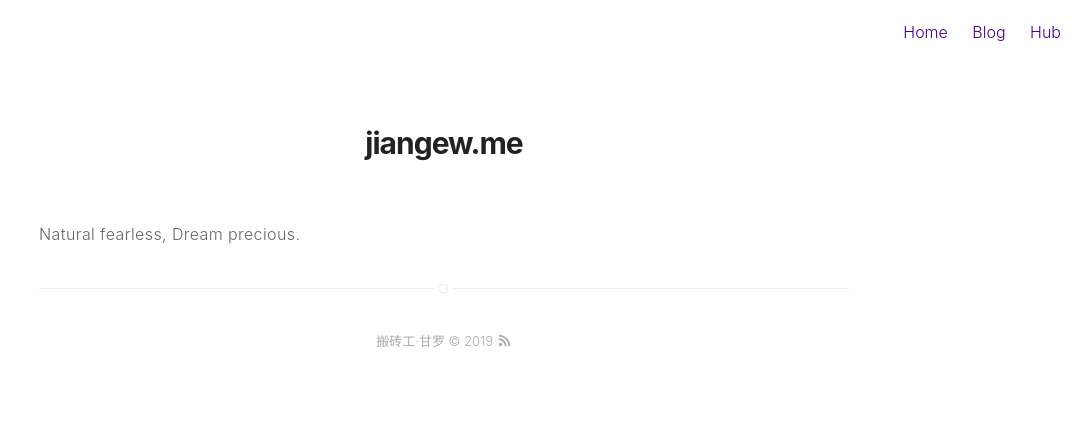
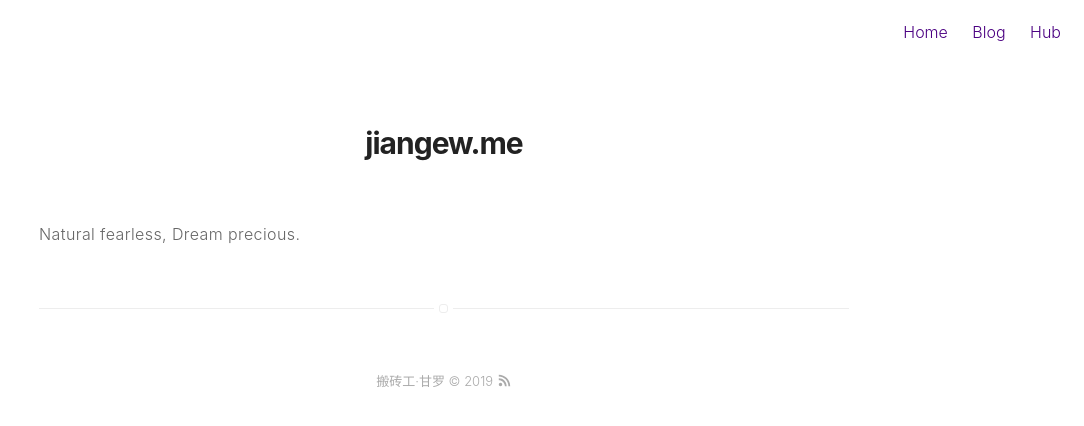
Before and after one commit to Jiangew/jiangew.github.io, a Jekyll site: the page built from README.md, in a window 1280 px wide. Shown: the top 426 px of the page, without its empty margins (196-1280 px from the left). Built offline with Jekyll 4.4.1, drawn with Linux system fonts in a browser that asks for light colours; our own code applies the rules of GitHub Pages for plain Markdown files.

Commit message:
polish sass

```diff
--- a/_config.yml
+++ b/_config.yml
@@ -27,14 +27,11 @@
 
 # social networks
 github: jiangew
-weibo: jiangew
+twitter: jiangew
 instagram: jiangew
 # facebook: facebook
-# pinterest: Jiangew
 # stackoverflow: mystackoverflow
-# quora: userquora
 # reddit: username
-# email: jiangew@aliyun.com
 
 authors:
     Ew Jiang:
@@ -42,7 +39,7 @@
         bio: ~ Natural fearless, Dream precious ~
         external-image: false
         picture: assets/images/base/profile.png
-        weibo: jiangew
+        twitter: jiangew
 
 # do you want a larger site? change the option below
 # options: [normal, large] | default: normal
@@ -50,8 +47,8 @@
 width: large
 
 # if you don't need pagination, comment the *paginate* configs below
-# paginate: 5
-# paginate_path: "blog/:num/"
+paginate: 10
+paginate_path: "blog/:num/"
 
 # if you don't need projects, comment the *projects* configs below
 # projects: true
--- a/_sass/components/footer.sass
+++ b/_sass/components/footer.sass
@@ -1,7 +1,7 @@
 .footer-main
     border-top: 1px solid $epsilon
-    padding: 40px 0
-    margin: 40px 0 0
+    padding: 60px 0
+    margin: 60px 0 0
     font-size: 1.3rem
     color: $gama
     font-weight: 300
--- a/_sass/components/header.sass
+++ b/_sass/components/header.sass
@@ -1,6 +1,6 @@
 .header-home
     display: block
-    margin: 0 auto
+    margin: 50 auto
     text-align: center
     position: relative
     z-index: 99
```
